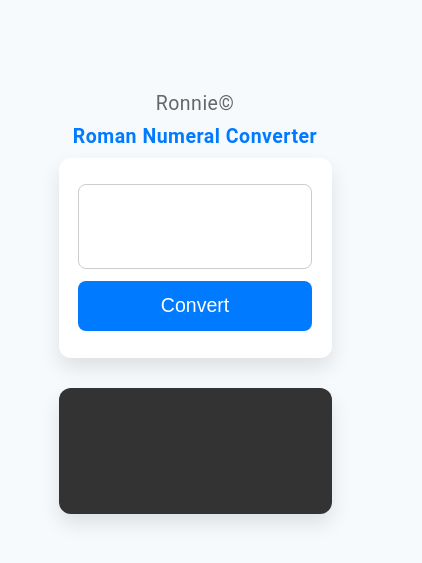
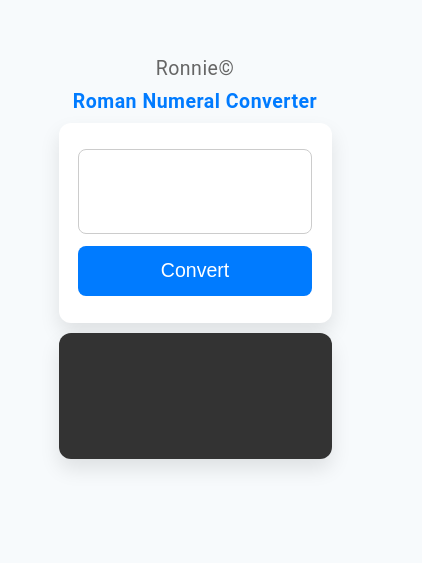
Before and after one commit to Haron254-Byte/Roman-Numeral-Converter, a plain HTML site: page index.html in a window 390 px wide. Shown: the part 129-692 px from the top of the page, 422 px wide, since content can reach past the window. Drawn offline with Linux system fonts and the light colour scheme.

Commit message:
updated positioning

```diff
--- a/styles.css
+++ b/styles.css
@@ -116,8 +116,9 @@ button:active {
 
 @media (max-width: 768px) {
   body {
+   margin-top: -90px;
 
-    padding: 10px !important;
+
   }
    button{
 
@@ -126,7 +127,8 @@ button:active {
 
    }
    h1,h3{
-    font-size: 10vw;
+
+    font-size: 4rem !important;
    }
 
   input {
@@ -145,6 +147,7 @@ button:active {
     align-items: center !important;
     justify-content: center !important;
     width: 70vw !important;
+    margin: 0px 90px ;
 
   }
 
```
